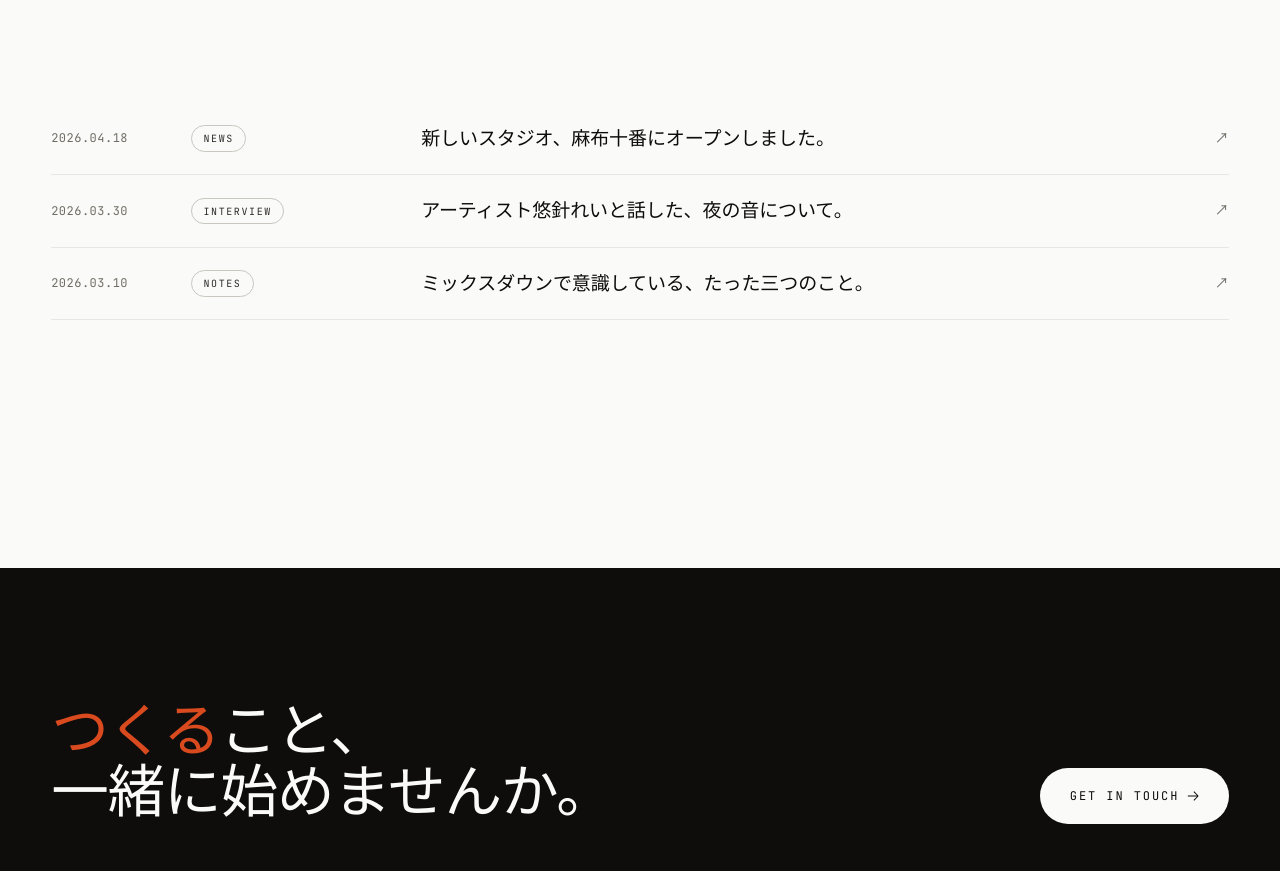
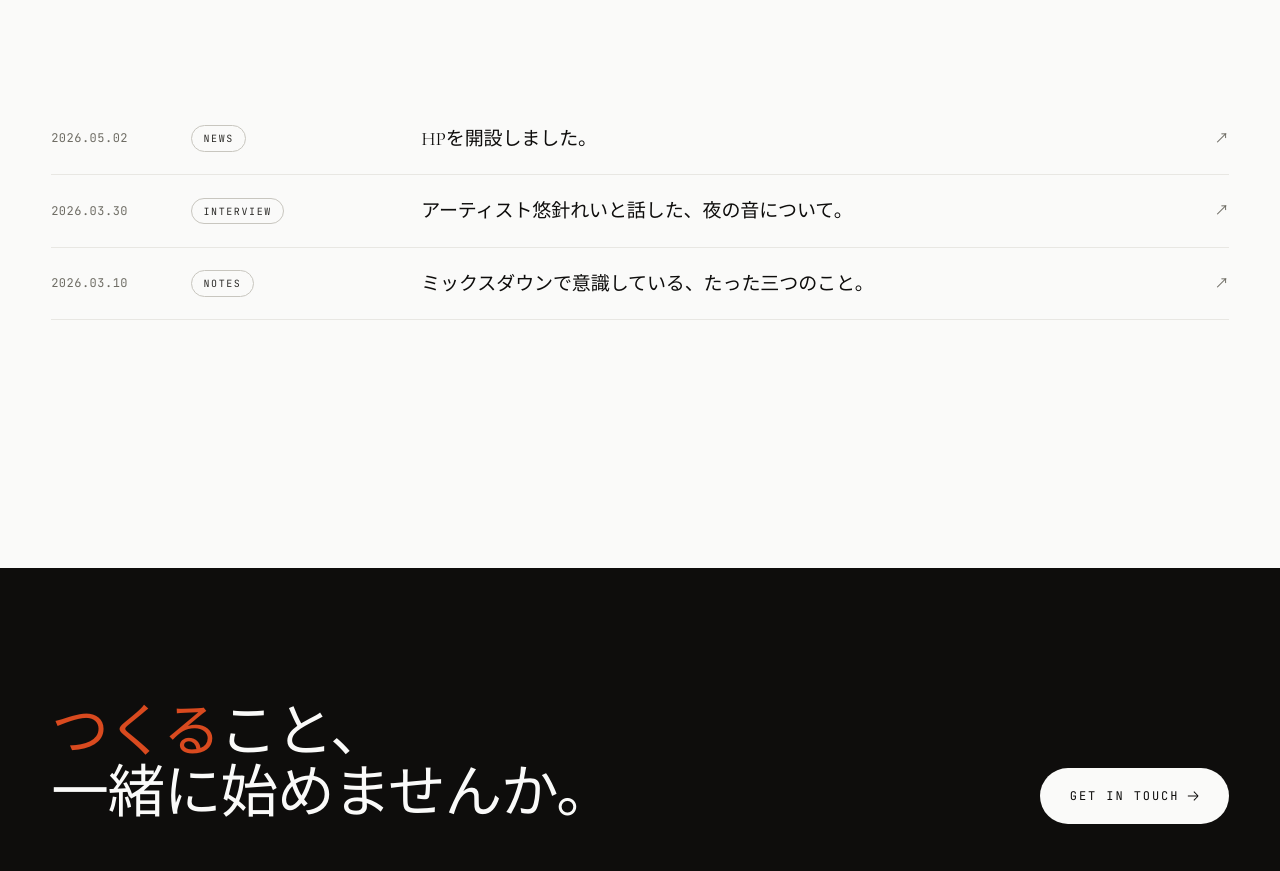
Before and after one commit to tatsukikitamura/niiyasan, a React (Vite) app: page / in a window 1280 px wide. Shown: the part 3927-4798 px from the top of the page. Built offline with nearby package versions, Linux system fonts and the light colour scheme.

Commit message:
Update Home.tsx

```diff
--- a/src/pages/Home.tsx
+++ b/src/pages/Home.tsx
@@ -213,7 +213,7 @@ export function HomePage({ setPage }: PageProps) {
           />
           <div className="pt-12">
             {[
-              { d: '2026.04.18', c: 'News', t: '新しいスタジオ、麻布十番にオープンしました。' },
+              { d: '2026.05.02', c: 'News', t: 'HPを開設しました。' },
               { d: '2026.03.30', c: 'Interview', t: 'アーティスト悠針れいと話した、夜の音について。' },
               { d: '2026.03.10', c: 'Notes', t: 'ミックスダウンで意識している、たった三つのこと。' },
             ].map((p, i) => (
```
